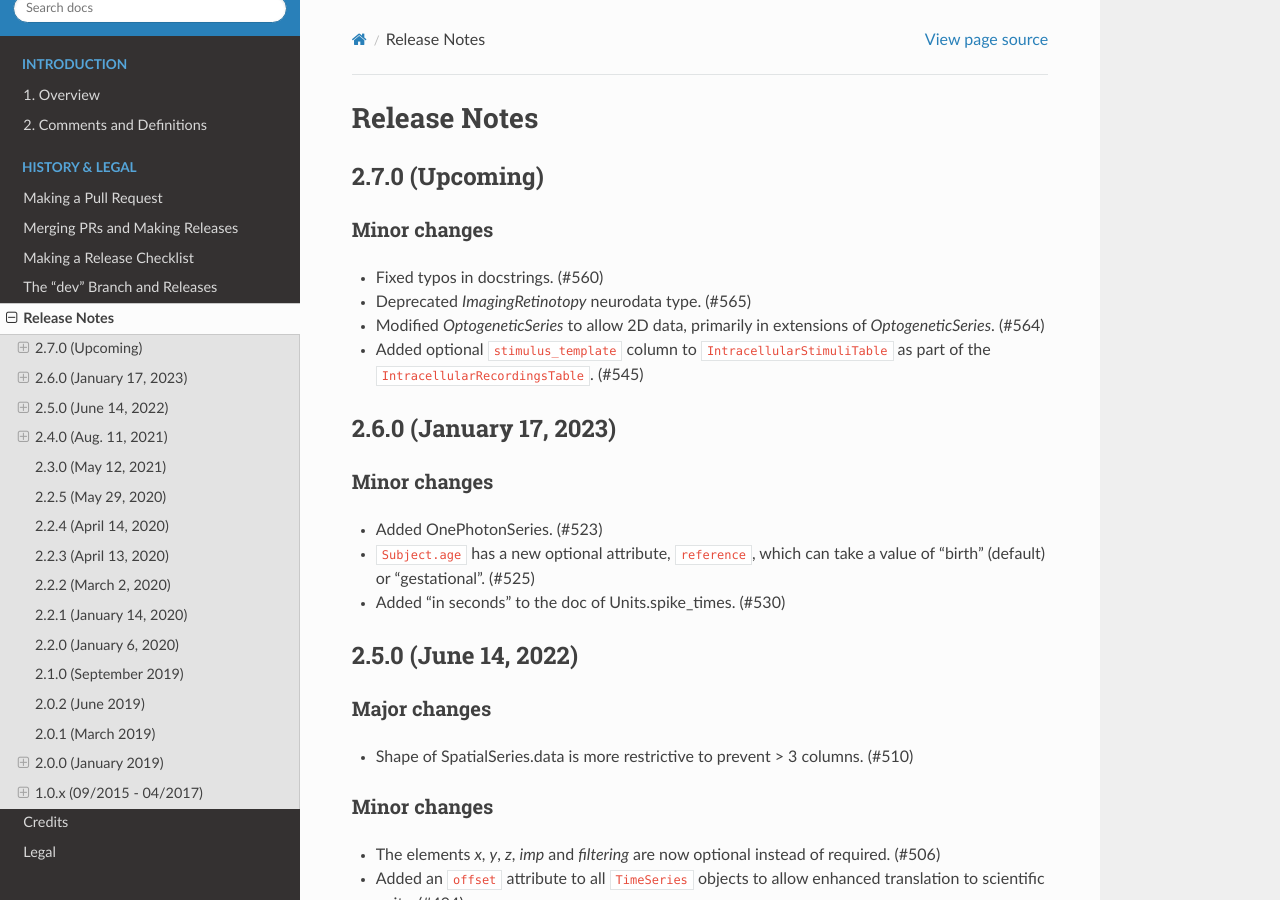
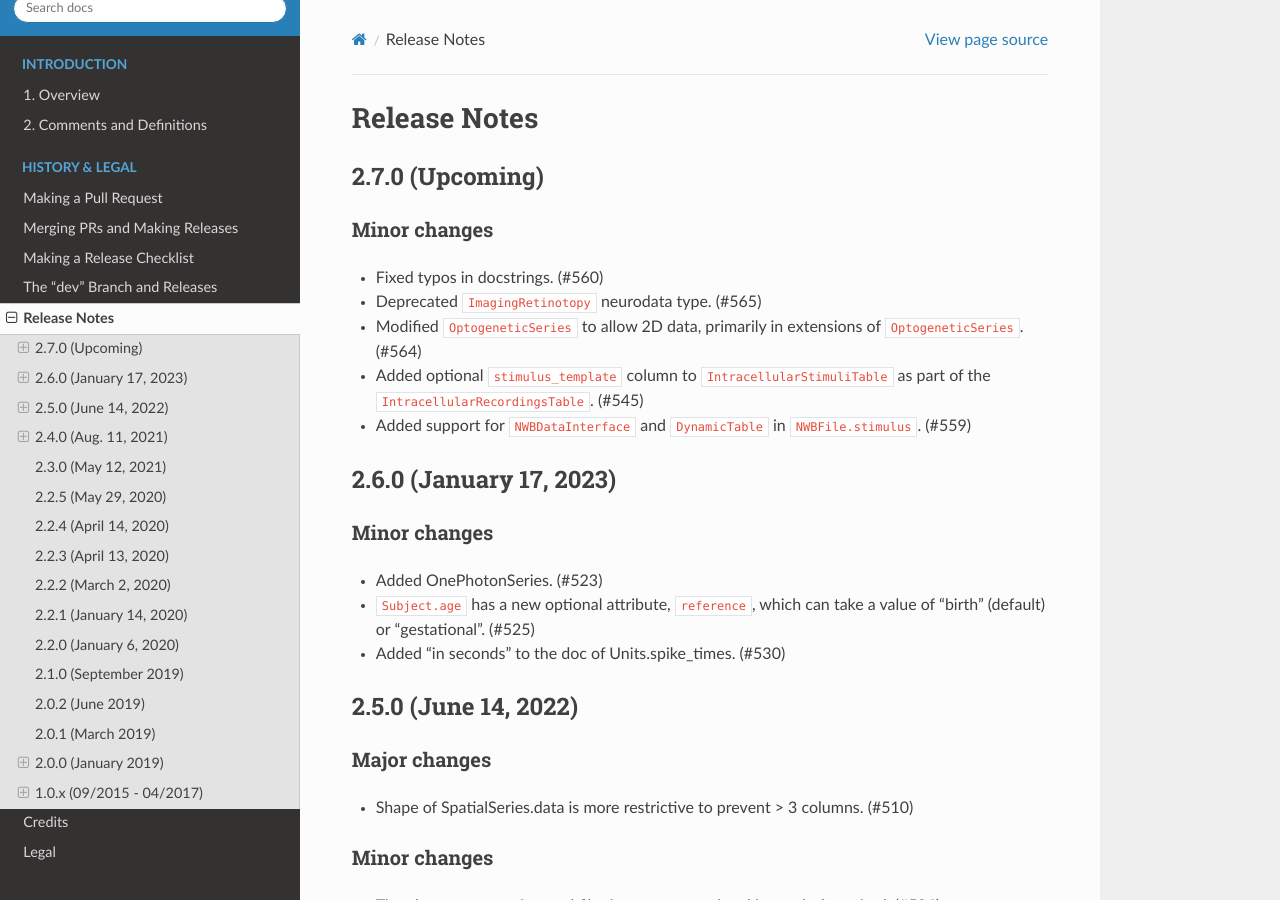
Before and after one commit to NeurodataWithoutBorders/nwb-schema, a Sphinx documentation site: the page built from docs/format/source/format_release_notes.rst, in a window 1280 px wide and 900 px high. Built offline with Sphinx 7.4.7 and the Read the Docs theme 2.0.0, drawn with Linux system fonts in a browser that asks for light colours.

Commit message:
propose more stimulus types (#559)
Co-authored-by: Ryan Ly <rly@lbl.gov>

```diff
--- a/docs/format/source/format_release_notes.rst
+++ b/docs/format/source/format_release_notes.rst
@@ -9,9 +9,10 @@ Release Notes
 Minor changes
 ^^^^^^^^^^^^^
 - Fixed typos in docstrings. (#560)
-- Deprecated `ImagingRetinotopy` neurodata type. (#565)
-- Modified `OptogeneticSeries` to allow 2D data, primarily in extensions of `OptogeneticSeries`. (#564)
+- Deprecated ``ImagingRetinotopy`` neurodata type. (#565)
+- Modified ``OptogeneticSeries`` to allow 2D data, primarily in extensions of ``OptogeneticSeries``. (#564)
 - Added optional ``stimulus_template`` column to ``IntracellularStimuliTable`` as part of the ``IntracellularRecordingsTable``. (#545)
+- Added support for ``NWBDataInterface`` and ``DynamicTable`` in ``NWBFile.stimulus``. (#559)
 
 2.6.0 (January 17, 2023)
 -----------------------
```
Also changed, not shown: 1 other file.
